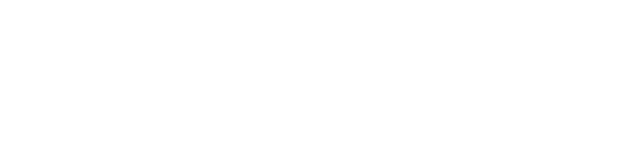
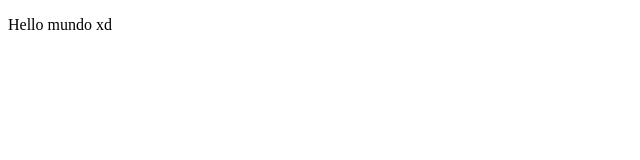
Before and after one commit to Disa11/practica-git, a plain HTML site: page index.html in a window 1280 px wide. Shown: the whole page, without its empty margins (0-640 px from the left). Drawn offline with Linux system fonts and the light colour scheme.

Commit message:
Cambios en el body xd

```diff
--- a/index.html
+++ b/index.html
@@ -6,6 +6,8 @@
     <title>Document</title>
 </head>
 <body>
-
+    <div><p>
+        Hello mundo xd
+    </p></div>
 </body>
 </html>
```
